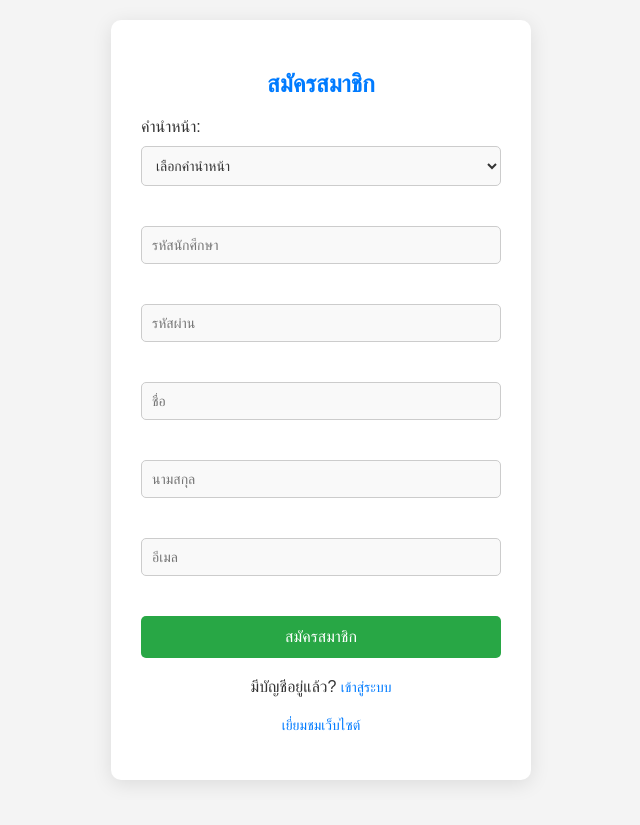
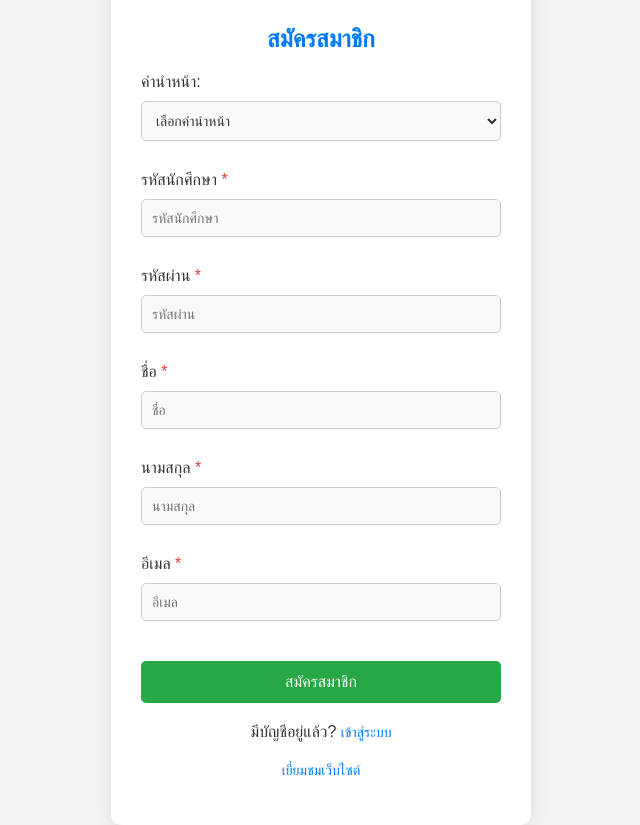
Before and after one commit to oomty43/pj, a PHP site: page /register.php in a window 1280 px wide. Shown: the whole page, without its empty margins (319-959 px from the left). Before the commit the page ends 784 px from the top, so only its background shows below. Run offline with PHP 8.4, Linux system fonts and the light colour scheme.

Commit message:
แก้ * ข้างหลัง + 0641 ตำแหน่ง 7-10

```diff
--- a/register.php
+++ b/register.php
@@ -18,9 +18,9 @@ if ($_SERVER["REQUEST_METHOD"] == "POST") {
     $s_la = $_POST['s_la'];
     $s_email = $_POST['s_email'];
 
-    // ตรวจสอบว่ารหัสนักศึกษามีความยาว 12 ตัวอักษรหรือไม่
-    if (strlen($s_id) != 12 || !ctype_digit($s_id)) {
-        $error_message = "<span style='color: #e53935; font-size: 12px;'>รหัสนักศึกษา ต้องมีความยาว 12 ตัวอักษรและเป็นตัวเลขเท่านั้น</span>";
+    // ตรวจสอบว่ารหัสนักศึกษามีความยาว 12 ตัวอักษรและมี "0641" ในตำแหน่งที่ 7-10
+    if (strlen($s_id) != 12 || !ctype_digit($s_id) || substr($s_id, 6, 4) !== "0641") {
+        $error_message = "<span style='color: #e53935; font-size: 12px;'>รหัสนักศึกษาไม่ถูกต้อง</span>";
     } else {
         // ตรวจสอบว่ามีรหัสนักศึกษาในฐานข้อมูลอยู่แล้วหรือไม่
         $checkSql = "SELECT s_id FROM student WHERE s_id = ?";
@@ -129,7 +129,10 @@ $conn->close();
         .error-message {
             margin-bottom: 10px;
             text-align: center;
-            color: #e53935; /* สีแดง */
+            color: #e53935;
+        }
+        .required-field {
+            color: #e53935;
         }
     </style>
 </head>
@@ -147,19 +150,24 @@ $conn->close();
                 </select>
             </div>
             <div class="form-group">
+                <label for="s_id">รหัสนักศึกษา <span class="required-field">*</span></label>
                 <input type="text" name="s_id" placeholder="รหัสนักศึกษา" required pattern="\d{12}" title="กรุณากรอกรหัสนักศึกษา 12 ตัวอักษร">
             </div>
             <div class="form-group">
+                <label for="s_pws">รหัสผ่าน <span class="required-field">*</span></label>
                 <input type="password" name="s_pws" placeholder="รหัสผ่าน" required>
             </div>
             <div class="form-group">
-                <input type="text" name="s_na" placeholder="ชื่อ" required>
+                <label for="s_na">ชื่อ <span class="required-field">*</span></label>
+                <input type="text" id="s_na" name="s_na" placeholder="ชื่อ" required>
             </div>
             <div class="form-group">
-                <input type="text" name="s_la" placeholder="นามสกุล" required>
+                <label for="s_la">นามสกุล <span class="required-field">*</span></label>
+                <input type="text" id="s_la" name="s_la" placeholder="นามสกุล" required>
             </div>
             <div class="form-group">
-                <input type="email" name="s_email" placeholder="อีเมล" required>
+                <label for="s_email">อีเมล <span class="required-field">*</span></label>
+                <input type="email" id="s_email" name="s_email" placeholder="อีเมล" required>
             </div>
             <?php
             if (isset($error_message)) {
```
Also changed, not shown: other parts of register.php (+11 -11 lines).
